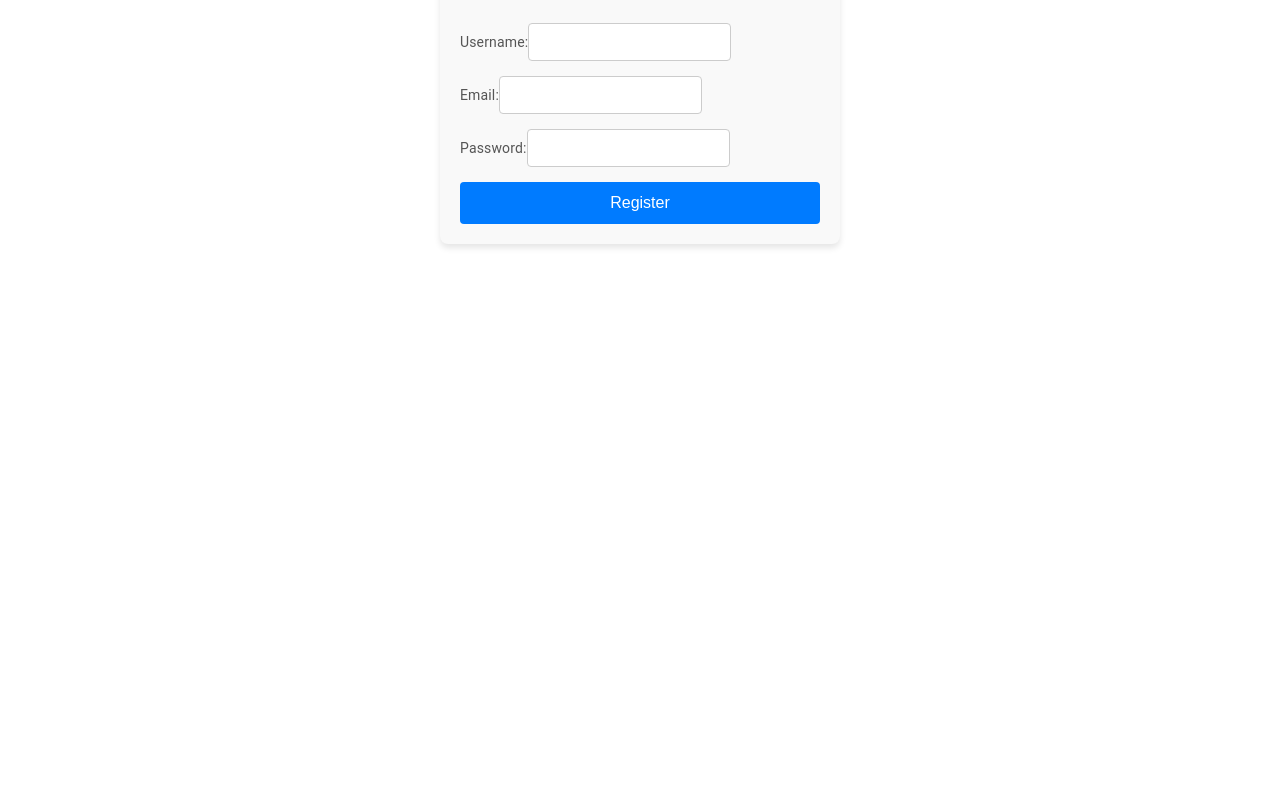
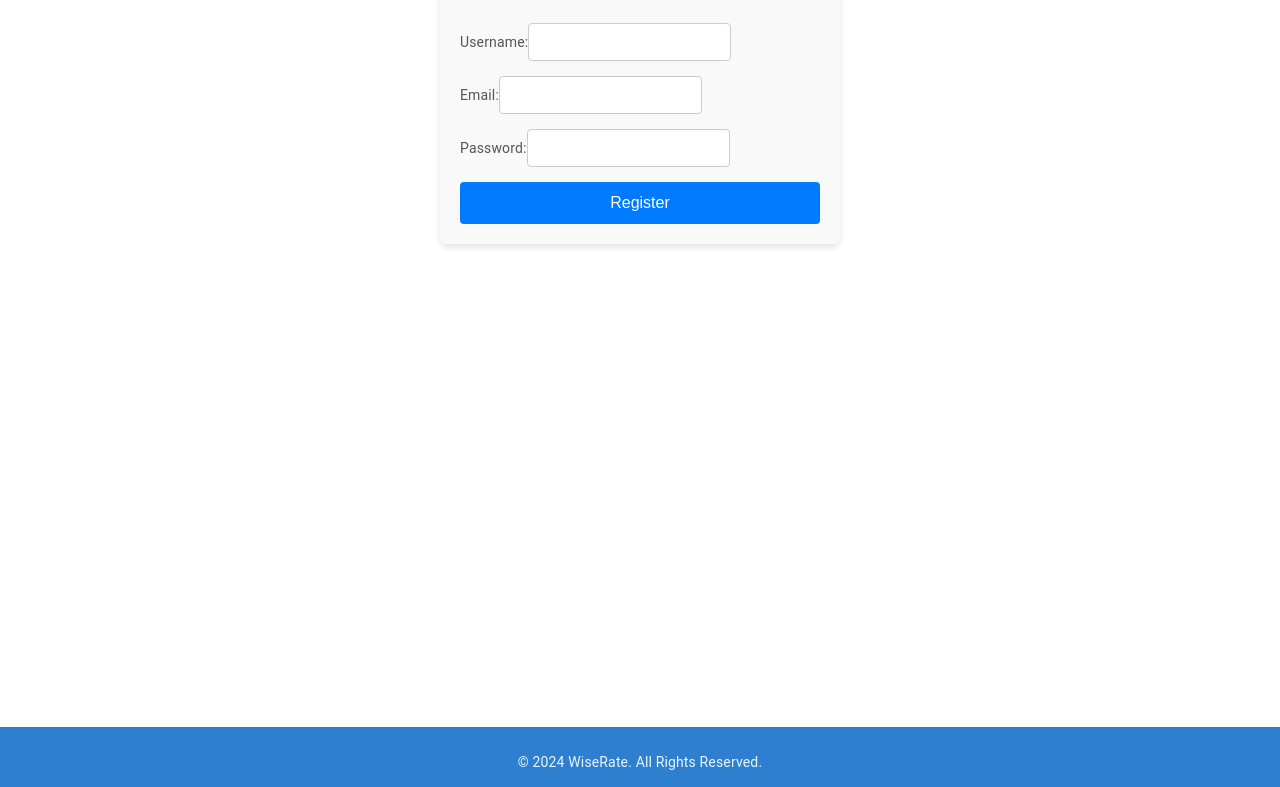
Before and after one commit to WiseRate/frontend, a React (Create React App) app: page /register in a window 1280 px wide. Shown: the part 187-974 px from the top of the page. Before the commit the page ends 800 px from the top, so only its background shows below. Built offline with nearby package versions, Linux system fonts and the light colour scheme; no server answers.

Commit message:
footer added

```diff
--- a/src/App.js
+++ b/src/App.js
@@ -12,6 +12,7 @@ import Amortization from './components/Amortization/Amortization';
 import Cookies from 'js-cookie';
 import DownloadPdf from './components/Amortization/downloadPdf';
 import axios from 'axios';
+import Footer from './components/Layout/Footer';
 
 function App() {
   const [user, setUser] = useState(null);
@@ -187,8 +188,9 @@ function App() {
 
         <Route path="/login" element={<Login />} />
         <Route path="/register" element={<Register />} />
+
       </Routes>
-
+<Footer />
     </div>
   );
 }
--- a/src/components/Amortization/Amortization.css
+++ b/src/components/Amortization/Amortization.css
@@ -4,6 +4,7 @@
   overflow: hidden;
   padding: 20px;
   text-align: center;
+  height: 100dvh;
 }
 
 .amortization-title {
--- a/src/components/Amortization/Amortization.js
+++ b/src/components/Amortization/Amortization.js
@@ -62,7 +62,7 @@ const AmortizationSchedule = ({ loanAmount, interestRate, term }) => {
         Amortization Schedule
       </Typography>
       {/* <Box sx={{ display: "flex", justifyContent:"flex-end", marginBottom: 2,  }}>
-        <DownloadPdf />
+        <DownloadPdf data={data} authHeader={authHeader} />
       </Box> */}
       <Box sx={{ position: 'absolute', right: '350px', top: '90px', marginBottom: 2 }}>
         <DownloadPdf data={data} authHeader={authHeader} />
--- a/src/components/Authentication/Login.js
+++ b/src/components/Authentication/Login.js
@@ -44,6 +44,7 @@ const Login = () => {
 
 
     return (
+        <div className="height">
             <div className="login-container">
                 <div>
                     <h2>Login</h2>
@@ -76,6 +77,7 @@ const Login = () => {
                     </form>
                 </div>
             </div>
+        </div>
     );
 };
 
--- a/src/components/Authentication/Register.js
+++ b/src/components/Authentication/Register.js
@@ -1,19 +1,18 @@
-import React, { useState } from 'react';
-import { createUser } from './userApi';
-import { useNavigate } from 'react-router-dom';
-import './auth.css';
-
+import React, { useState } from "react";
+import { createUser } from "./userApi";
+import { useNavigate } from "react-router-dom";
+import "./auth.css";
 
 const RegisterPage = () => {
   // State to store form data (username, email, password)
   const [formData, setFormData] = useState({
-    username: '',
-    email: '',
-    password: '',
+    username: "",
+    email: "",
+    password: "",
   });
 
-  const [error, setError] = useState('');
-  const [successMessage, setSuccessMessage] = useState('');
+  const [error, setError] = useState("");
+  const [successMessage, setSuccessMessage] = useState("");
   // useNavigate hook to redirect user after successful registration
   const navigate = useNavigate();
 
@@ -25,24 +24,26 @@ const RegisterPage = () => {
 
   const handleRegister = async (e) => {
     e.preventDefault();
-    setError('');
+    setError("");
     try {
-      console.log('Submitting data:', formData);
+      console.log("Submitting data:", formData);
       const data = await createUser(formData);
       setSuccessMessage(`User ${data.username} registered successfully!`);
-      navigate('/login');
+      navigate("/login");
     } catch (err) {
-      console.error('Registration error:', err.response || err.message);
-      setError('Registration failed. Please try again.');
+      console.error("Registration error:", err.response || err.message);
+      setError("Registration failed. Please try again.");
     }
   };
 
   return (
+    <div className="height">
       <div className="register-container">
+        <div>
           <h2>Register</h2>
+
           {/* Registration form */}
           <form onSubmit={handleRegister}>
-
             <div className="form-group">
               <label htmlFor="username">Username:</label>
               <input
@@ -79,8 +80,12 @@ const RegisterPage = () => {
             </div>
             <button type="submit">Register</button>
             {error && <p className="error-message">{error}</p>}
-        {successMessage && <p className="success-message">{successMessage}</p>}
+            {successMessage && (
+              <p className="success-message">{successMessage}</p>
+            )}
           </form>
+        </div>
+      </div>
     </div>
   );
 };
--- a/src/components/Authentication/auth.css
+++ b/src/components/Authentication/auth.css
@@ -1,8 +1,10 @@
 /* register-login.css */
 
 /* Container for both register and login pages */
-.register-container, .login-container{
+.register-container,
+.login-container {
   width: 100%;
+
   max-width: 400px;
   margin: 0 auto;
   padding: 20px;
@@ -10,8 +12,12 @@
   border-radius: 8px;
   box-shadow: 0 4px 6px rgba(0, 0, 0, 0.1);
   margin-top: 50px;
+  /* display: flex;
+    justify-content: center; */
 }
-
+.height {
+  height: 100dvh;
+}
 
 /* Title for both register and login */
 h2 {
@@ -76,7 +82,8 @@
 }
 
 /* Error and Success Messages */
-  .error-message, .success-message {
+.error-message,
+.success-message {
   color: red;
   text-align: center;
   margin-top: 10px;
@@ -84,7 +91,8 @@
 
 /* Responsive styling */
 @media (max-width: 600px) {
-    .register-container, .login-container {
+  .register-container,
+  .login-container {
     width: 90%;
   }
 
--- /dev/null
+++ b/src/components/Layout/Footer.css
@@ -0,0 +1,37 @@
+/* Footer.css */
+
+.footer {
+    background-color: #1066bb;
+    color: white;
+    padding: 40px 20px;
+    width: 100%;
+    position: fixed;
+    bottom: 0;
+    font-family: Arial, sans-serif;
+    text-align: center;
+  }
+
+
+  .footer-bottom {
+    padding-top: 10px;
+    border-top: 1px solid #287bcd;
+    font-size: 14px;
+    background-color: #2e7fcf;
+    color: #e9f6ff;
+    display: flex;
+    justify-content: center;
+    align-items: center;
+    flex-wrap: wrap;
+    margin: 0 auto;
+  }
+
+
+  .footer a {
+    color: #bdc3c7;
+    text-decoration: none;
+  }
+
+  .footer a:hover {
+    color: #ecf0f1;
+    text-decoration: underline;
+  }
--- a/src/components/Layout/Footer.js
+++ b/src/components/Layout/Footer.js
@@ -0,0 +1,14 @@
+import React from 'react';
+import './Footer.css';
+
+const Footer = () => {
+  return (
+    <footer>
+      <div className="footer-bottom">
+        <p>&copy; {new Date().getFullYear()} WiseRate. All Rights Reserved.</p>
+      </div>
+    </footer>
+  );
+};
+
+export default Footer;
--- a/src/components/Result.js
+++ b/src/components/Result.js
@@ -83,7 +83,7 @@ const navigate = useNavigate();
       </Box>
 
       {/* Button to navigate to Amortization page */}
-      <Box mt={3}>
+      <Box sx={{ display: "flex", justifyContent: "center", marginTop: 10, marginBottom: 10  }}>
       <Button variant="contained" color="primary" onClick={goToAmortization}>
           View Amortization Schedule
         </Button>
```
Lines whose indentation alone changed are shown as unchanged.
